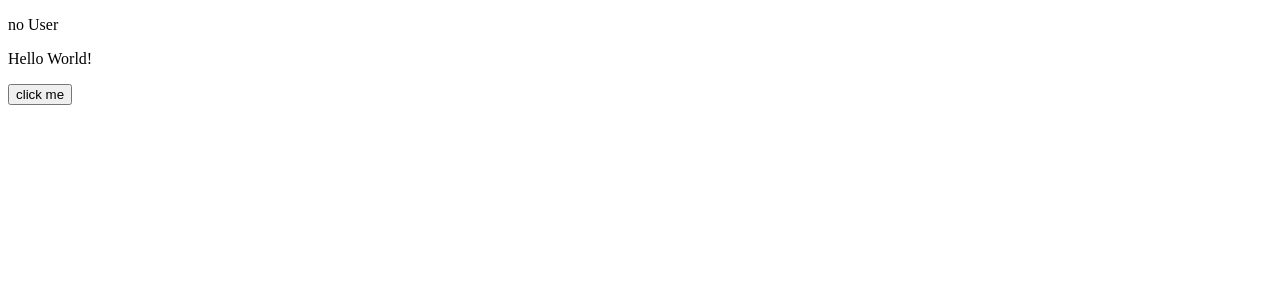
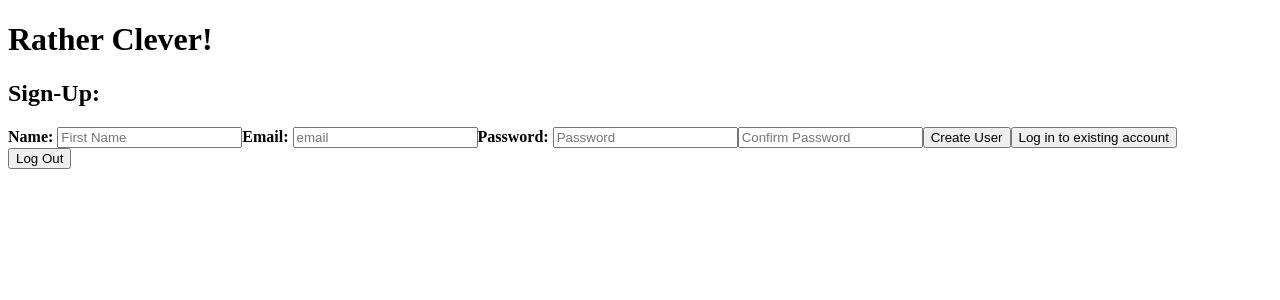
Before and after one commit to amdepaolo/phase-5-capstone, a React (Create React App) app in the folder client/: page / in a window 1280 px wide. Shown: the top 300 px of the page. Built offline with nearby package versions, Linux system fonts and the light colour scheme; no server answers.

Commit message:
fully implements login and create user

```diff
--- a/client/src/App.js
+++ b/client/src/App.js
@@ -1,22 +1,31 @@
-import React from "react";
-import {useSelector, useDispatch} from "react-redux"
-import { userAdded } from "./features/usersSlice";
+import React, {useEffect} from "react";
+import {useSelector, useDispatch} from "react-redux";
+import { userRemoved, userAdded } from "./features/usersSlice";
+import LandingPage from "./components/LandingPage";
 
 function App() {
-
   const user = useSelector(state => state.users)
   const dispatch = useDispatch()
 
-  function handleClick(){
-    dispatch(userAdded({name: "hank"}))
+  useEffect(()=>{
+    fetch('/me')
+    .then(r => r.json())
+    .then(r => dispatch(userAdded(r)))
+  }, [])
+
+  function handleLogout(){
+    fetch('/logout', {
+      method: "DELETE",
+      headers: {
+        "Content-Type": "application/json",
+      }})
+    .then(r => {if(r.ok){dispatch(userRemoved())}})
   }
 
   return (
     <div className="App">
-      <p>{user? user.name: "no User"}</p>
-
-      <p>Hello World!</p>
-      <button onClick={handleClick}>click me</button>
+      {user.id? <p>Welcome {user.name}</p>:<LandingPage />}
+      <button onClick={handleLogout}>Log Out</button>
     </div>
   );
 }
--- /dev/null
+++ b/client/src/components/LandingPage.js
@@ -0,0 +1,21 @@
+import React, {useState} from "react";
+import Login from "./Login";
+import SignUp from "./SignUp";
+
+function LandingPage(){
+    const[existingAccount, setExistingAccount] = useState(false)
+
+    function swapForm(){
+        setExistingAccount(!existingAccount)
+    }
+
+   return (
+    <div>
+        <h1>Rather Clever!</h1>
+        {existingAccount? <Login swapForm={swapForm}/>:<SignUp swapForm={swapForm}/>}
+    </div>
+   )
+
+}
+
+export default LandingPage
--- a/client/src/components/Login.js
+++ b/client/src/components/Login.js
@@ -0,0 +1,48 @@
+import React, {useState} from 'react'
+import { useDispatch } from 'react-redux'
+import { userAdded } from '../features/usersSlice'
+
+function Login( {swapForm}){
+    const [email, setEmail] = useState('')
+    const [password, setPassword] = useState('')
+    const dispatch = useDispatch();
+
+    function handleSubmit(e){
+        e.preventDefault()
+        fetch('/login', {
+            method: "POST",
+            headers: {
+              "Content-Type": "application/json",
+            },
+            body: JSON.stringify({ email: email, password: password }),
+          })
+          .then(r => {if (r.ok){
+            r.json().then(r => dispatch(userAdded(r)))
+          }})
+    }
+
+    return (
+        <div>
+            <h2>Log-in</h2>
+            <form onSubmit={handleSubmit}>
+                <label><b>Email: </b></label>
+                <input
+                    type='text'
+                    value={email}
+                    onChange={e => setEmail(e.target.value)}
+                    placeholder='email'></input>
+                <label><b>Password: </b></label>
+                <input
+                    type='password'
+                    value={password}
+                    id='password'
+                    onChange={e => setPassword(e.target.value)}
+                    placeholder='password'></input>
+                <input type='submit' value='Log-In'></input>
+                <button onClick={swapForm}>Create a new account</button>
+            </form>
+        </div>
+    )
+}
+
+export default Login
--- a/client/src/components/SignUp.js
+++ b/client/src/components/SignUp.js
@@ -0,0 +1,61 @@
+import React, {useState} from "react";
+import { useDispatch } from "react-redux";
+import { userAdded } from "../features/usersSlice";
+
+function SignUp({swapForm}){
+    const [name, setName] = useState('')
+    const [email, setEmail] = useState('')
+    const [password, setPassword] = useState('')
+    const [confirmation, setConfirmation] = useState('')
+    const dispatch = useDispatch();
+
+    function handleSubmit(e){
+        e.preventDefault()
+        const newUserObj = { email: email, name: name, password: password, password_confirmation: confirmation};
+        fetch('/users', {
+            method: "POST",
+            headers: {
+              "Content-Type": "application/json",
+            },
+            body: JSON.stringify(newUserObj),
+          })
+        .then(r => {if (r.ok){
+            r.json().then(dispatch(userAdded(r)))
+          } else {window.alert("Sign-up Error. Check entered information")}
+        })
+    }
+
+    return(
+        <div>
+            <h2>Sign-Up:</h2>
+            <form onSubmit={handleSubmit}>
+                <label><b>Name: </b></label>
+                <input
+                    type='text'
+                    value={name}
+                    onChange={e => setName(e.target.value)}
+                    placeholder="First Name"></input>
+                <label><b>Email: </b></label>
+                <input
+                    type='text'
+                    value={email}
+                    onChange={e => setEmail(e.target.value)} placeholder="email"></input>
+                <label><b>Password: </b></label>
+                <input
+                    type='password'
+                    value={password}
+                    onChange={e => setPassword(e.target.value)}
+                    placeholder="Password"></input>
+                <input
+                    type='password'
+                    value={confirmation}
+                    onChange={e => setConfirmation(e.target.value)}
+                    placeholder="Confirm Password"></input>
+                <input type='submit' value='Create User'></input>
+                <button onClick={swapForm}>Log in to existing account</button>
+            </form>
+        </div>
+    )
+}
+
+export default SignUp
--- a/client/src/features/usersSlice.js
+++ b/client/src/features/usersSlice.js
@@ -3,15 +3,19 @@ import {createSlice} from "@reduxjs/toolkit"
 
 const usersSlice = createSlice({
     name: "users",
-    initialState: null,
+    initialState: {id: null},
     reducers: {
         userAdded(state, action){
             state = action.payload
             return state
         },
+        userRemoved(state) {
+            state = {id:null}
+            return state
+        }
     }
 
 })
 
-export const { userAdded } = usersSlice.actions;
+export const { userAdded, userRemoved } = usersSlice.actions;
 export default usersSlice.reducer;
```
Also changed, not shown: 2 other files (tests, documents, lock files or other folders).
